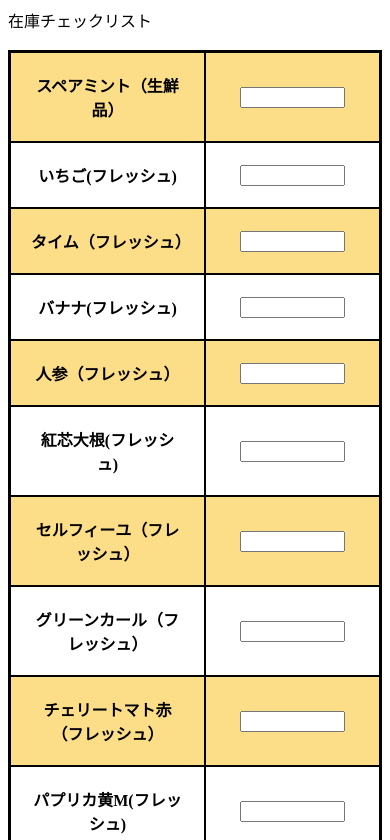
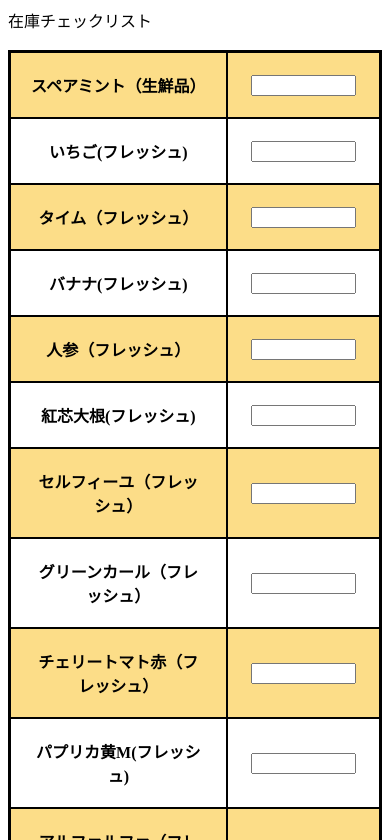
Before and after one commit to Chomuu02/CheckList, a plain HTML site: page docs/index.html in a window 390 px wide. Shown: the top 840 px of the page. Drawn offline with Linux system fonts and the light colour scheme.

Commit message:
５０％

```diff
--- a/docs/css/style.css
+++ b/docs/css/style.css
@@ -14,13 +14,13 @@
 th{
   border: 2px solid #000;
   padding: 20px;
-  /* width: 30%; */
+  width: 50%;
 }
 @media screen and (max-width:480px){
   th{
     border: 2px solid #000;
     padding: 20px;
-    width: 30%;
+    width: 50%;
   }
 }
 
```
